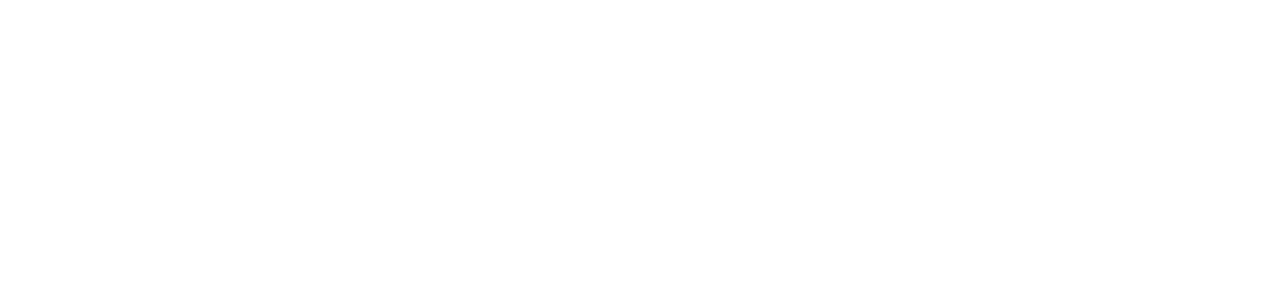
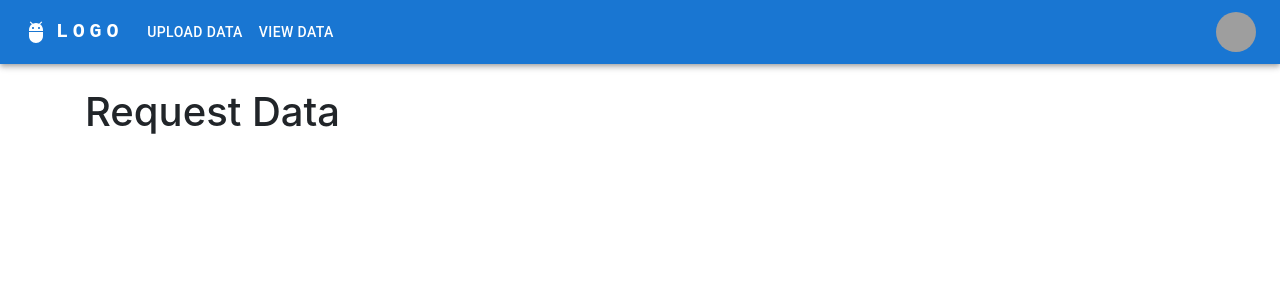
Before and after one commit to GauravRanganath/Sanctuary, a React (Create React App) app in the folder frontend/: page /view-request-data in a window 1280 px wide. Before the commit this address had no page. Shown: the top 300 px of the page. Built offline with nearby package versions, Linux system fonts and the light colour scheme; grey boxes are pictures that could not be loaded.

Commit message:
view request data

```diff
--- a/frontend/src/App.js
+++ b/frontend/src/App.js
@@ -7,6 +7,7 @@
 import ViewData from './components/ViewData';
 import ViewDisease from './components/ViewDisease';
 import RequestData from './components/RequestData';
+import ViewRequests from './components/ViewRequests';
 
 const App = () => {
   return (
@@ -18,6 +19,7 @@
           <Route path='/view-data' element={<ViewData />} />
           <Route path='/view-data/:disease' element={<ViewDisease/>} />
           <Route path='/request-data' element={<RequestData />} />
+          <Route path='/view-request-data' element={<ViewRequests />} />
         </Routes>
       </div>
     </Router>
--- /dev/null
+++ b/frontend/src/components/ViewRequests.js
@@ -0,0 +1,31 @@
+import Form from "react-bootstrap/Form";
+import NavBar from "./Navbar";
+import Container from "react-bootstrap/Container";
+import Row from "react-bootstrap/Row";
+import Col from "react-bootstrap/Col";
+import { useState } from "react";
+import TextField from "@mui/material/TextField";
+import Button from "@mui/material/Button";
+import Chip from "@mui/material/Chip";
+import Autocomplete from "@mui/material/Autocomplete";
+import Axios from "axios";
+import { json, useNavigate } from "react-router-dom";
+
+function ViewRequests() {
+  return (
+    <div>
+      <NavBar></NavBar>
+      <Container>
+        <br></br>
+        <Row>
+            <Col>
+            <h1>Request Data</h1>
+            <br />
+            </Col>
+        </Row>
+      </Container>
+    </div>
+  );
+}
+
+export default ViewRequests;
```
